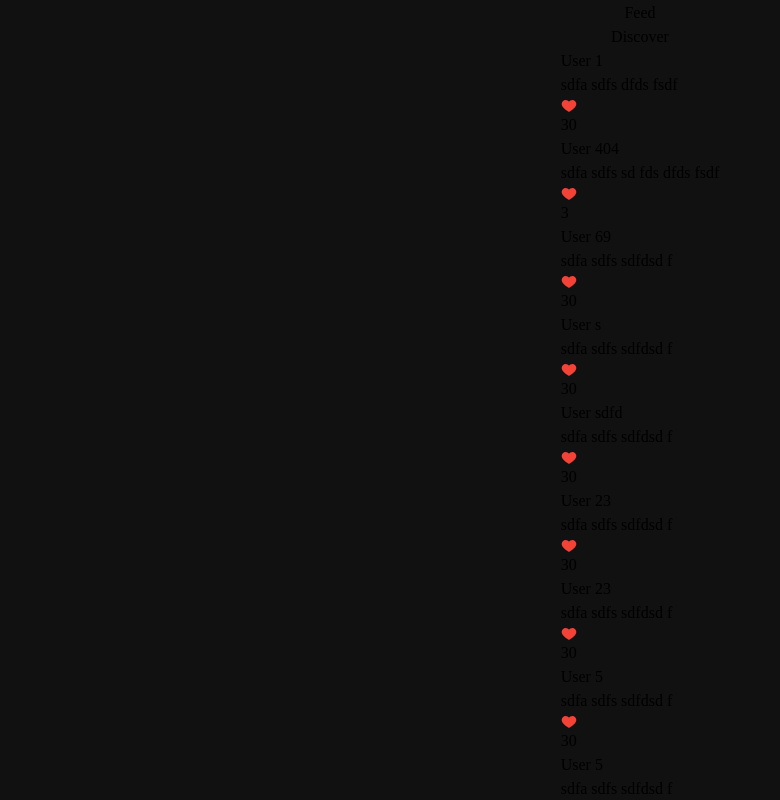
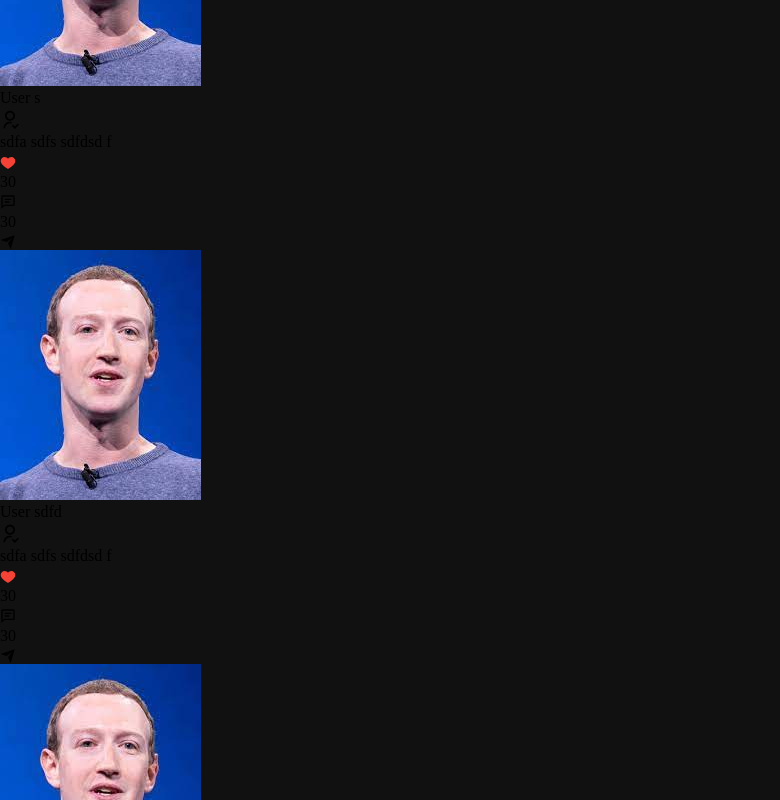
Before and after one commit to AbhishekChoudhari42/DevmatchUI, a React (Vite) app in the folder devmatchui/: page / in a window 1280 px wide. Shown: the top 800 px of the page, without its empty margins (0-780 px from the left). Built offline with nearby package versions, Linux system fonts and the light colour scheme.

Commit message:
user follow button added

```diff
--- a/devmatchui/src/App.jsx
+++ b/devmatchui/src/App.jsx
@@ -7,7 +7,7 @@ function App() {
 
     <div>
         <Navigation/>
-        <div className="w-screen h-screen bg-black pt-20 pb-4 px-4 flex ">
+        <div className="w-screen h-screen bg-black  pt-20 pb-4 px-4 flex ">
           <div className="w-0 bg-blue-200 md:w-1/3">
 
           </div>
--- a/devmatchui/src/components/Container/FeedContainer.jsx
+++ b/devmatchui/src/components/Container/FeedContainer.jsx
@@ -14,8 +14,8 @@ const [createPost, setCreatePost] = useState(false)
 
 let feed = [
 
-    { username:'User 1 ',content:'sdfa sdfs dfds fsdf',likes:30},
-    { username:'User 404',content:'sdfa sdfs sd fds dfds fsdf',likes:3},
+    { username:'User 1 ',content:"If you're looking for random paragraphs, you've come to the right place. When a random word or a random sentence isn't quite enough, the next logical step is to find a random paragraph.",likes:30},
+    { username:'User 404',content:"We created the Random Paragraph Generator with you in mind. The process is quite simple. Choose the number of random paragraphs you'd like to see and click the button. Your chosen number of paragraphs will instantly appear. ",likes:300},
     { username:'User 69',content:'sdfa sdfs  sdfdsd f',likes:30},
     { username:'User s',content:'sdfa sdfs  sdfdsd f',likes:30},
     { username:'User sdfd',content:'sdfa sdfs  sdfdsd f',likes:30},
@@ -27,9 +27,9 @@ let feed = [
   ]
 
   return (
-    <div className="w-full bg-black relative ">
+    <div className="w-full bg-black relative px-2 ">
         {createPost && <CreatePost className=""/>}
-        <div  className="p-[4px] flex w-full max-h-[100px] mb-4 rounded-md bg-neutral-400 max-h-[100px]">
+        <div  className="p-[2px] flex w-full max-h-[100px] mb-4 rounded-md bg-neutral-400 max-h-[100px]">
 
             <div onClick={()=>{setFeedToggle(FEED)}} className={`w-1/2 p-2 center rounded-md ${check(feedToggle === FEED,'bg-black text-white','bg-neutral-400')}`}>
                 Feed
@@ -53,7 +53,7 @@ let feed = [
 
         {/* add post button */}
 
-        <button onClick={()=>{setCreatePost(!createPost)}} className="fixed bg-white bottom-8 right-8 p-2 rounded-full flex items-center"  ><AiOutlinePlusCircle className={`${check(createPost,'rotate-45','rotate-0')}`} size={36} /> </button>
+        <button onClick={()=>{setCreatePost(!createPost)}} className="fixed bg-white bottom-8 right-6 p-2 rounded-full flex items-center"  ><AiOutlinePlusCircle className={`${check(createPost,'rotate-45','rotate-0')}`} size={36} /> </button>
 
 
 
--- a/devmatchui/src/components/Input/CreatePost.jsx
+++ b/devmatchui/src/components/Input/CreatePost.jsx
@@ -3,9 +3,9 @@ import React from 'react'
 const CreatePost = () => {
     console.log("Sfsfs")
   return (
-    <div className='fixed bottom-24  right-8 w-[90%] max-w-[300px] p-4 bg-black border-2 rounded-md z-50 '>
+    <div className='fixed bottom-24  right-6 w-[90%] max-w-[300px] p-4 bg-[#000f] border-2 border-neutral-800 backdrop-blur-md  rounded-md z-50 '>
         <h1 className='text-white text-lg font-semibold mb-2' >Create Post</h1>
-        <textarea className='w-full bg-neutral-900 rounded-md p-2 text-neutral-300'></textarea>
+        <textarea placeholder="What's on your mind ?" className='w-full border-2 border-neutral-600 bg-neutral-900 rounded-md p-2 text-neutral-300'></textarea>
         <button className='w-full bg-blue-600 text-white font-semibold mt-2 p-2 rounded-md' >Post</button>
     </div>
   )
--- a/devmatchui/src/components/Post/Post.jsx
+++ b/devmatchui/src/components/Post/Post.jsx
@@ -1,32 +1,46 @@
 /* eslint-disable react/prop-types */
 import {FcLike} from 'react-icons/fc'
+import {BiCommentDetail} from 'react-icons/bi'
+import {RiSendPlaneFill,RiUserFollowLine,RiUserFollowFill} from 'react-icons/ri'
+import { useState } from 'react'
+import userImage from '../../assets/user.jpg'
 const Post = ({data}) => {
+
+  const [follow,setFollow] = useState(true)
+
   return (
     <div className="w-full bg-black text-white p-4 rounded-md mb-4 border-neutral-900 border-2">
 
-      <div className="flex items-center">
-        <div className="flex items-center mb-4">
-          <div className="w-8 h-8 bg-blue-700 rounded-md">
+      <div className="flex items-center justify-between mb-4">
+        <div className="flex items-center ">
 
-          </div>
+          <img className='w-8 h-8 rounded-md' src={userImage} alt="" />
+
           <h2 className="ml-4 font-bold text-lg">
               {data.username}
           </h2>
         </div>
-
+          {follow ? <RiUserFollowLine onClick={()=>{setFollow(false)}} size={20}/> : <RiUserFollowFill color='#f2f' onClick={()=>{setFollow(true)}} size={20}/>}
       </div>
 
-      <div className="p-2 bg-neutral-950 rounded-md mb-4">
+      <div className="p-2 text-md bg-neutral-950 rounded-md mb-4 leading-8">
          {data.content}
       </div>
-      <div className="flex ">
+      <div className="flex items-center ">
 
-        <FcLike/>
+        <FcLike className='mb-[2px]'/>
 
-        <p className="text-sm text-red-100 hover:text-red-400 ml-2">
+        <p className="text-sm text-red-100 hover:text-red-400 ml-4">
           {data.likes}
         </p>
 
+        <BiCommentDetail className='ml-8' />
+
+        <p className="text-sm text-red-100 hover:text-red-400 ml-4">
+          {data.likes}
+        </p>
+
+        <RiSendPlaneFill className='ml-8' />
       </div>
     </div>
   )
```
Also changed, not shown: devmatchui/src/assets/user.jpg (added).
